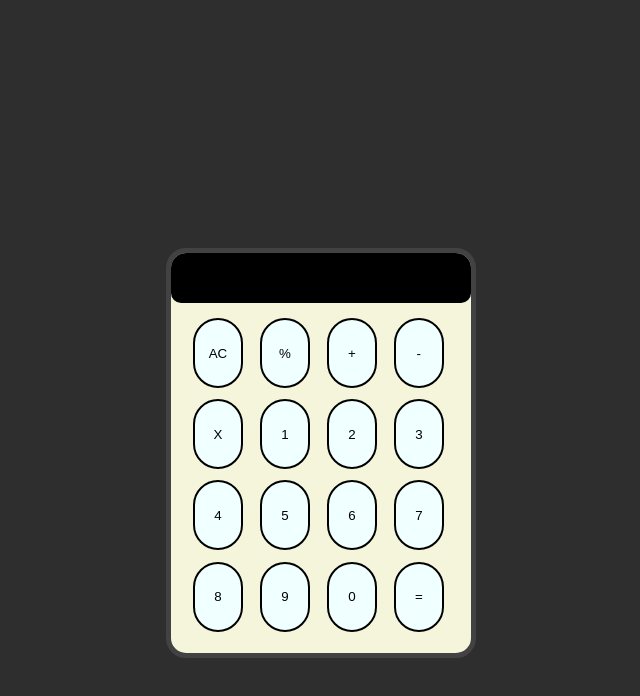
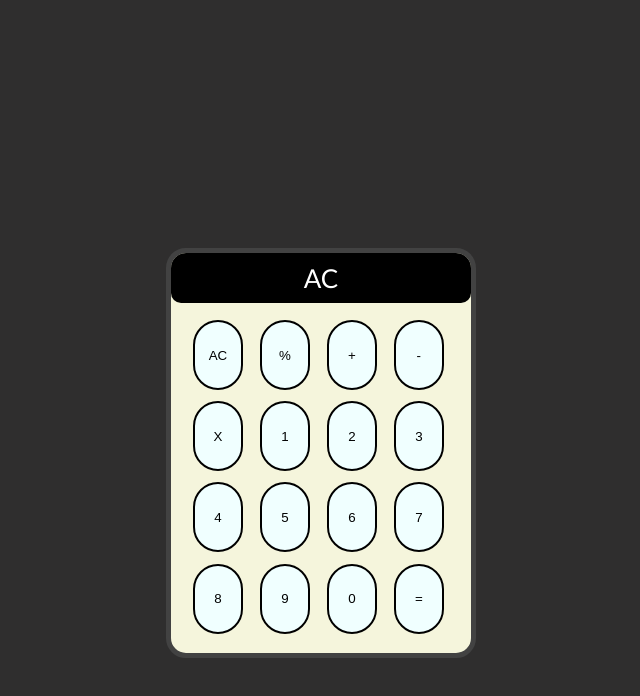
Before and after one commit to Rosseaux/calculator, a plain HTML site: page index.html in a window 1280 px wide. Both pictures are taken after a click on the button "AC". Shown: the whole page, without its empty margins (319-959 px from the left). Drawn offline with Linux system fonts and the light colour scheme.

Commit message:
started working on the JS for the app

```diff
--- a/app.js
+++ b/app.js
@@ -0,0 +1,25 @@
+
+//display function
+let display = document.querySelector(".display");
+display.textContent = "TESTING";
+
+
+//button input function
+let buttons = document.querySelectorAll(".button");
+buttons.forEach(button => {
+    button.addEventListener("click", function() {
+        display.textContent = button.textContent;
+    });
+});
+
+
+//operand switch statement
+
+
+//clear function
+
+
+//keypad input function?
+
+
+//
--- a/index.html
+++ b/index.html
@@ -9,7 +9,7 @@
 </head>
 <body>
     <div class="calcContainer">
-        <div class="display"></div>
+        <div class="display">Test Text</div>
         <div class="buttonContainer">
         <button id="ac" class="button">AC</button>
         <button id="percent" class="button">%</button>
@@ -30,4 +30,5 @@
     </div>
     </div>
 </body>
+<script src="app.js"></script>
 </html>
--- a/style.css
+++ b/style.css
@@ -30,6 +30,7 @@ body {
 .display {
     display: flex;
     justify-content: center;
+    align-items: center;
     width: 300px;
     height: 50px;
     background-color: black;
@@ -37,6 +38,10 @@ body {
     border-top-right-radius: 15px;
     border-bottom-left-radius: 10px;
     border-bottom-right-radius: 10px;
+    margin-bottom: 2px;
+    color: white;
+    font-family:'Gill Sans', 'Gill Sans MT', Calibri, 'Trebuchet MS', sans-serif;
+    font-size: 26px;
 }
 
 .button {
```
